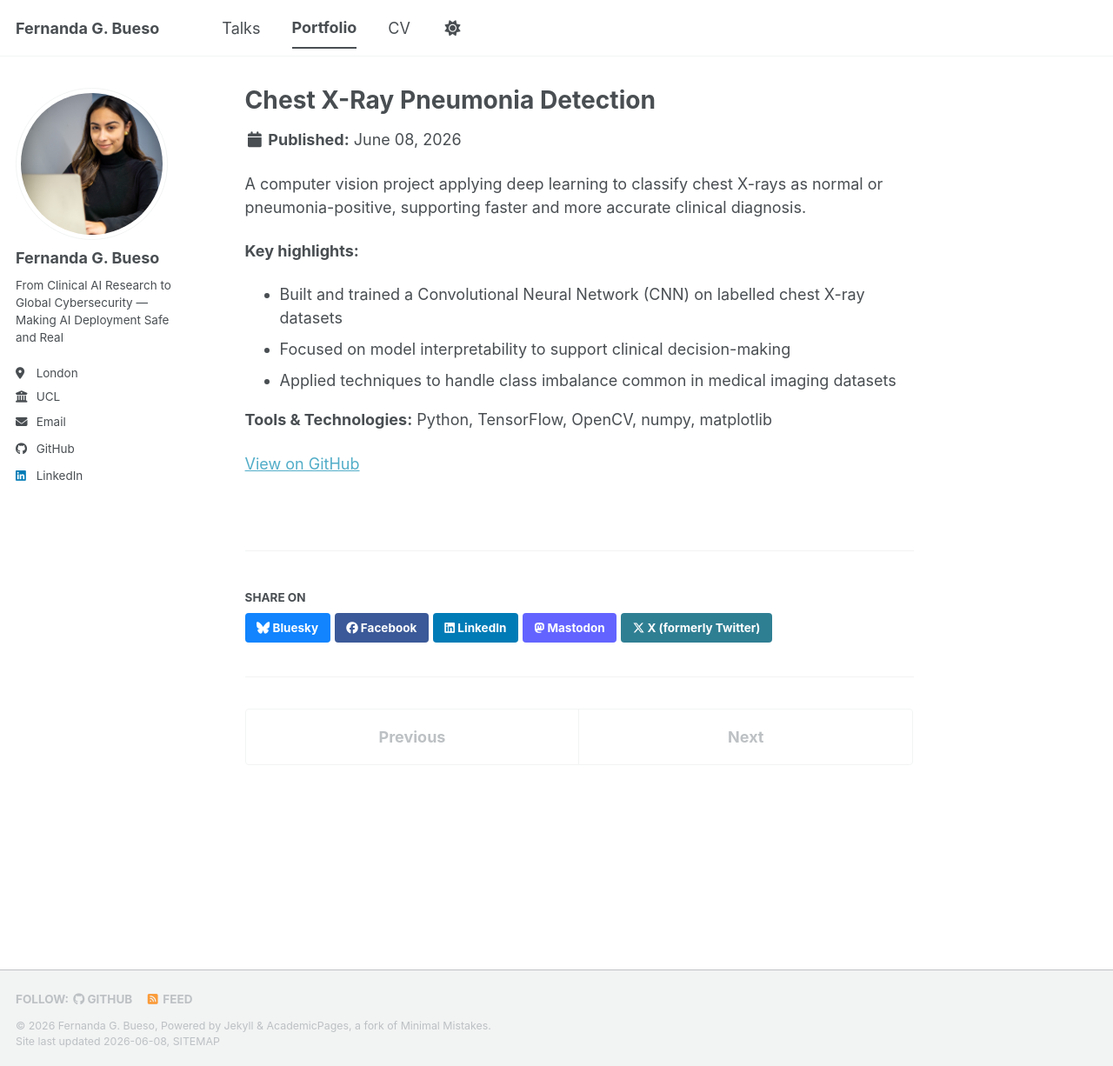
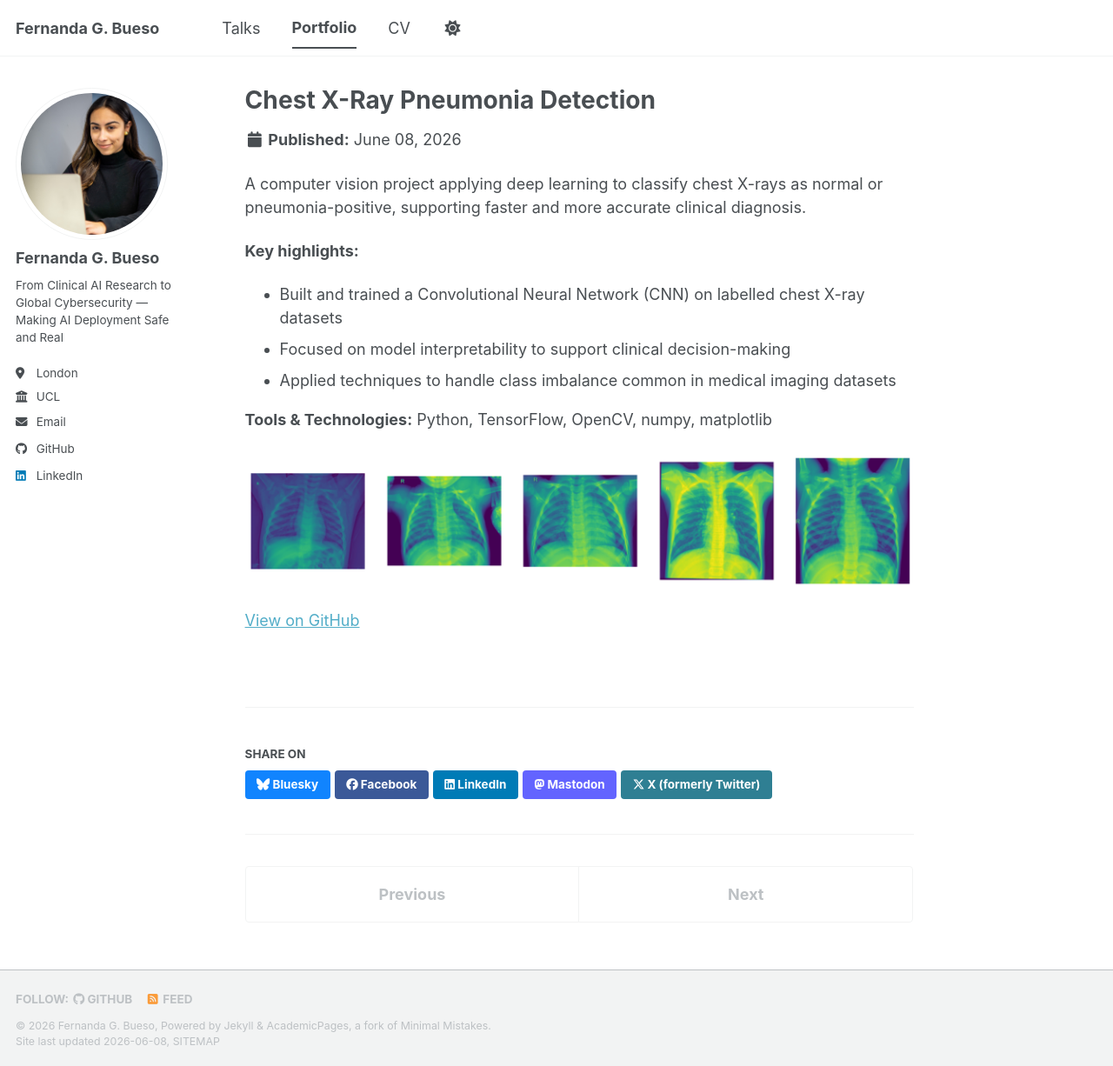
Before and after one commit to ferbueso/ferbueso.github.io, a Jekyll site: the page built from _portfolio/chest-xray-pneumonia-detection.md, in a window 1280 px wide and 1226 px high. Shown: the whole window at 87% size. Built offline with Jekyll 4.4.1, drawn with Linux system fonts in a browser that asks for light colours; a script bundle is joined from its source files by our own code; library files that are not in the unit come from our copies.

Commit message:
Enhance chest x-ray project documentation
Added project preview image and GitHub link.

```diff
--- a/_portfolio/chest-xray-pneumonia-detection.md
+++ b/_portfolio/chest-xray-pneumonia-detection.md
@@ -14,4 +14,6 @@ A computer vision project applying deep learning to classify chest X-rays as nor
 
 **Tools & Technologies:** Python, TensorFlow, OpenCV, numpy, matplotlib
 
+![Project Preview](/images/xray-preview.png)
+
 [View on GitHub](https://github.com/ferbueso/chest-xray-pneumonia-detection)
```
